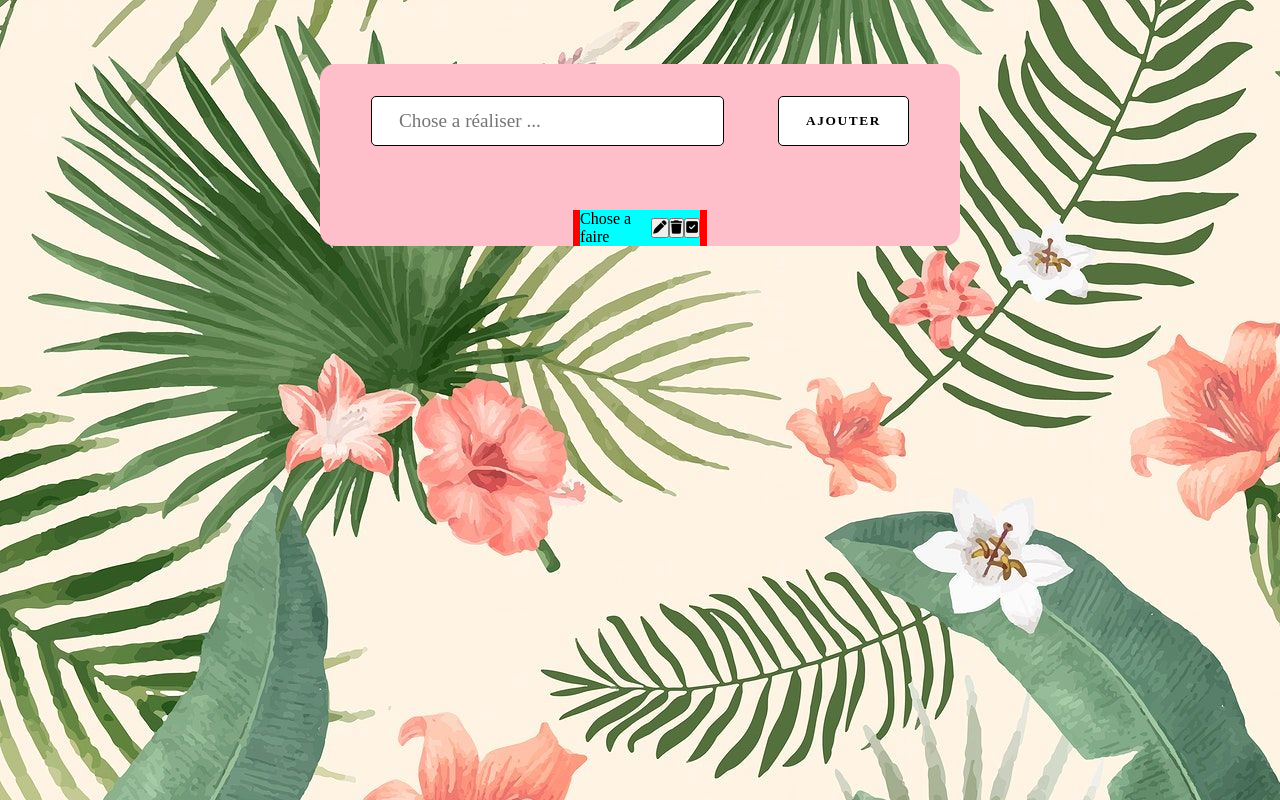
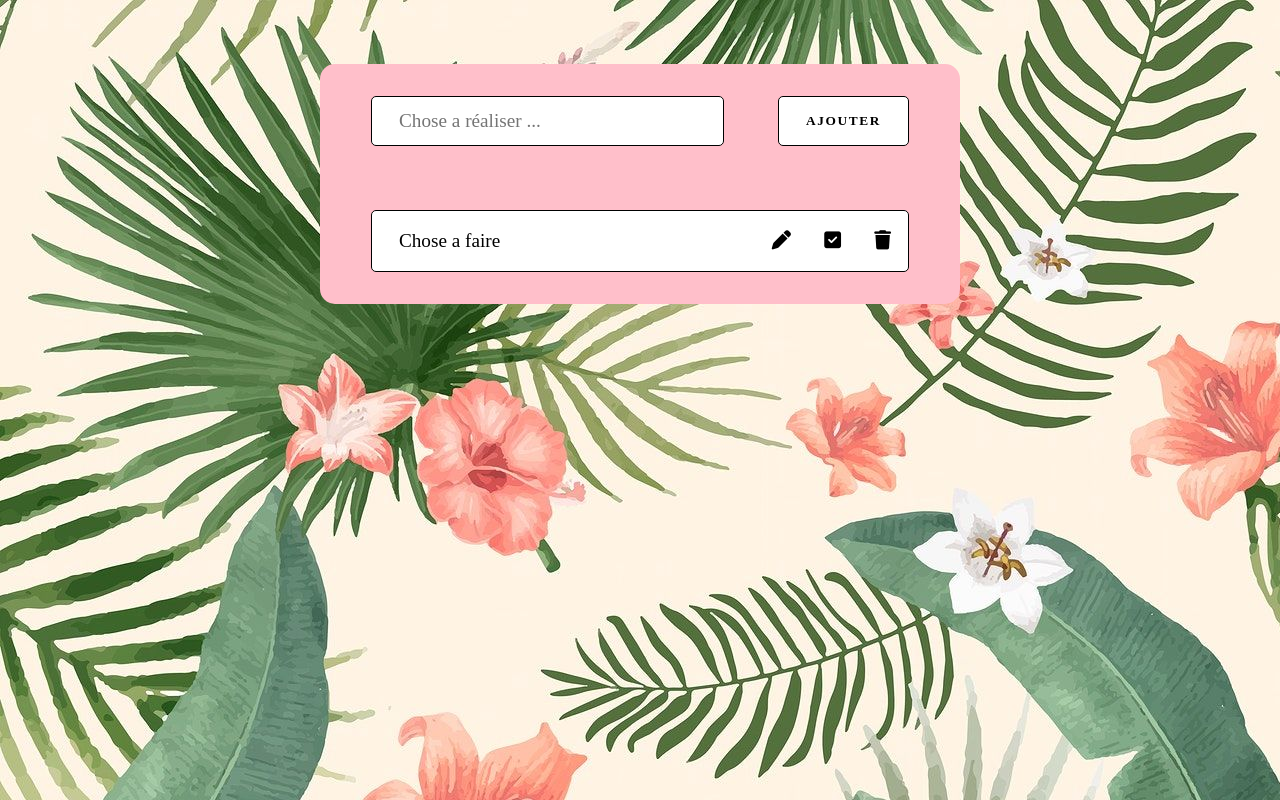
Before and after one commit to ArnaudDefrancq/TODO_List, a plain HTML site: page front/index.html in a window 1280 px wide. Drawn offline with Linux system fonts and the light colour scheme; a web font is replaced by a local one.

Commit message:
Finalisation du style

```diff
--- a/front/index.html
+++ b/front/index.html
@@ -24,9 +24,11 @@
       <div class="todo-container">
         <p class="todo">Chose a faire</p>
         <div class="option-todo">
-          <button class="modify-todo"><i class="fa-solid fa-pen"></i></button>
-          <button class="delete-todo"><i class="fa-solid fa-trash"></i></i></button>
-          <button class="valid-todo"><i class="fa-solid fa-square-check"></i></button>
+          <button class="btn btn-modify"><i class="fa-solid fa-pen"></i></button>
+          <input type="checkbox" name="valid" class="btn btn-valid">
+          <label for="valid" class="btn btn-valid"><i class="fa-solid fa-square-check"></i></label>
+          <!-- <button class="btn btn-valid"><i class="fa-solid fa-square-check"></i></button> -->
+          <button class="btn btn-delete"><i class="fa-solid fa-trash"></i></i></button>
         </div>
       </div>
     </div>
--- a/front/style.css
+++ b/front/style.css
@@ -59,29 +59,61 @@ section {
 }
 
 .btn-add:hover {
-    background: rgba(154, 130, 30, 0.5);
+    background: rgba(154, 130, 30, 0.32);
     color: white;
-    transition: 0.4s;
+    border: 1px solid transparent;
+    transition: 0.35s;
 }
 
 .todo-feed {
-    background: red;
-    /* width: 50%; */
-    margin-top: 5%;
+    width: 100%;
+    margin: 5% 0;
 }
 
 .todo-container {
-    background-color: aqua;
-    margin: 0 5%;
-    /* width: 25%; */
     display: flex;
     align-items: center;
-    justify-content: space-around;
+    justify-content: space-between;
+    background: white;
+    margin: 0 8%;
+    padding: 3% 0%;
+    border-radius: 5px;
+    border: 1px solid black;
 }
 
+.todo {
+    width: 75%;
+    padding-left: 5%;
+    font-size: 1.2rem;
+}
 
 .option-todo {
-    /* width: 50%; */
     display: flex;
     justify-content: space-around;
+    width: 30%;
 }
+
+.btn {
+    border: none;
+    background: transparent;
+    font-size: 1.2rem;
+    cursor: pointer;
+}
+
+input[type="checkbox"] {
+    display: none;
+  }
+
+.btn-modify:hover {
+    color: orange;
+    transition: 0.3s;
+}
+
+.btn-valid:hover {
+    color: green;
+    transition: 0.3s;
+}
+.btn-delete:hover {
+    color: red;
+    transition: 0.3s;
+}
```
